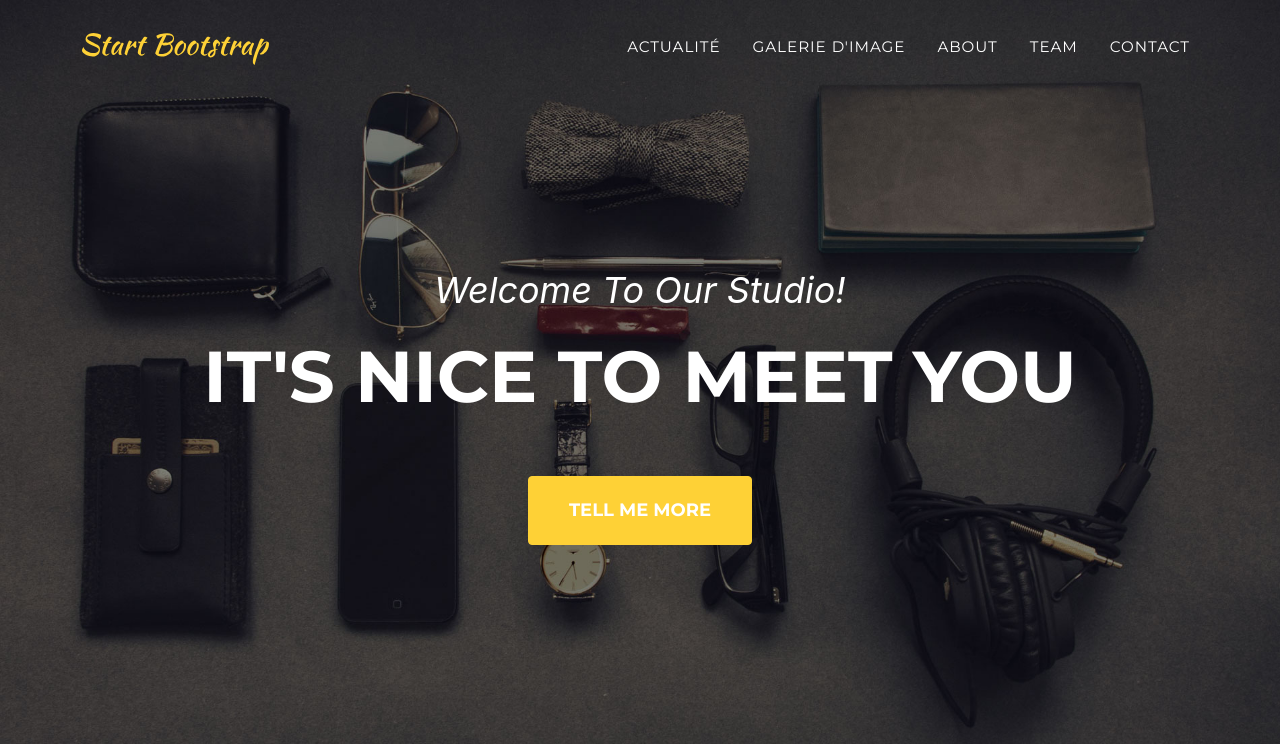
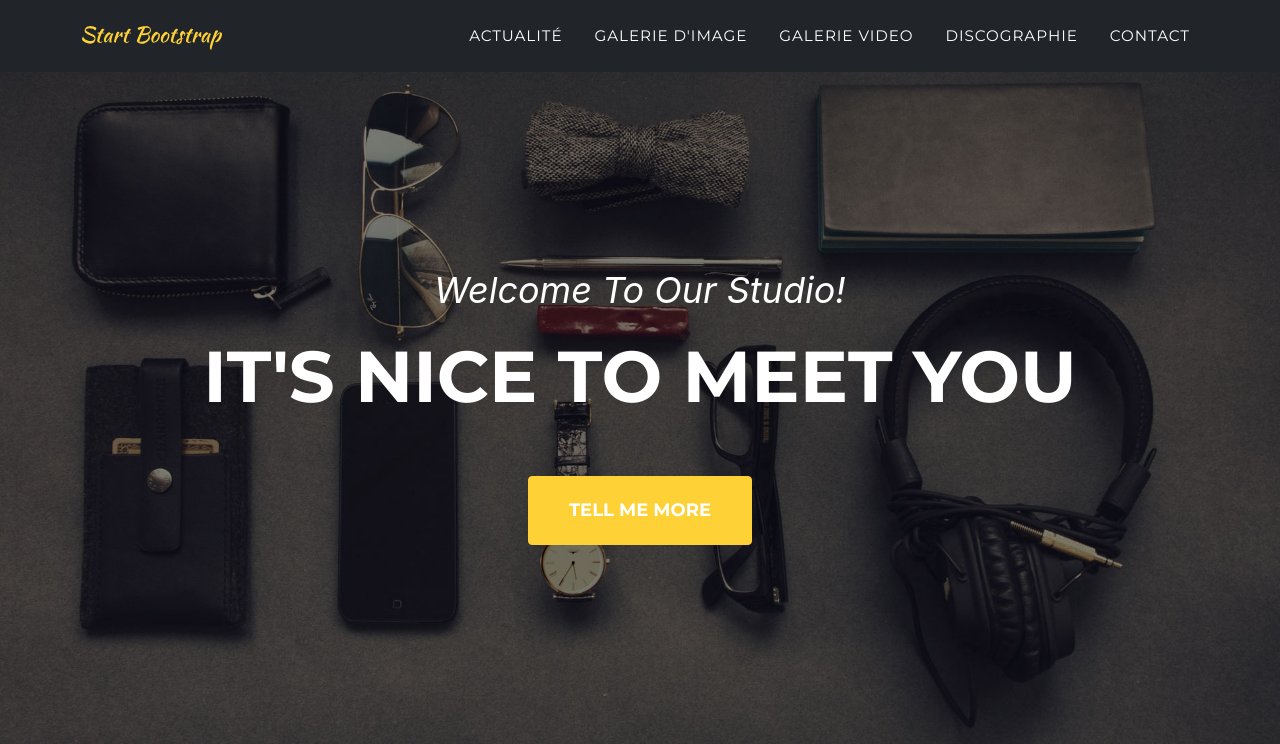
Before and after one commit to Greygoose78/JACSKON, a PHP site: page /index.php in a window 1280 px wide. Shown: the top 744 px of the page. Run offline with PHP 8.4, Linux system fonts and the light colour scheme; some web fonts are replaced.

Commit message:
Commencement du projet en groupe !

```diff
--- a/index.php
+++ b/index.php
@@ -43,17 +43,5 @@
             </div>
         </section>
         <?php include "partials/footer.php" ?>
-        <!-- Portfolio Modals-->
-
-        <!-- Bootstrap core JS-->
-        <script src="https://cdnjs.cloudflare.com/ajax/libs/jquery/3.5.1/jquery.min.js"></script>
-        <script src="https://cdn.jsdelivr.net/npm/bootstrap@4.5.3/dist/js/bootstrap.bundle.min.js"></script>
-        <!-- Third party plugin JS-->
-        <script src="https://cdnjs.cloudflare.com/ajax/libs/jquery-easing/1.4.1/jquery.easing.min.js"></script>
-        <!-- Contact form JS-->
-        <script src="assets/mail/jqBootstrapValidation.js"></script>
-        <script src="assets/mail/contact_me.js"></script>
-        <!-- Core theme JS-->
-        <script src="js/scripts.js"></script>
     </body>
 </html>
--- a/js/scripts.js
+++ b/js/scripts.js
@@ -40,16 +40,4 @@
         offset: 74,
     });
 
-    // Collapse Navbar
-    var navbarCollapse = function() {
-        if ($("#mainNav").offset().top > 100) {
-            $("#mainNav").addClass("navbar-shrink");
-        } else {
-            $("#mainNav").removeClass("navbar-shrink");
-        }
-    };
-    // Collapse now if page is not at top
-    navbarCollapse();
-    // Collapse the navbar when page is scrolled
-    $(window).scroll(navbarCollapse);
 })(jQuery); // End of use strict
--- a/partials/footer.php
+++ b/partials/footer.php
@@ -16,3 +16,13 @@
         </div>
     </footer>
 </html>
+<!-- Bootstrap core JS-->
+<script src="https://cdnjs.cloudflare.com/ajax/libs/jquery/3.5.1/jquery.min.js"></script>
+<script src="https://cdn.jsdelivr.net/npm/bootstrap@4.5.3/dist/js/bootstrap.bundle.min.js"></script>
+<!-- Third party plugin JS-->
+<script src="https://cdnjs.cloudflare.com/ajax/libs/jquery-easing/1.4.1/jquery.easing.min.js"></script>
+<!-- Contact form JS-->
+<script src="assets/mail/jqBootstrapValidation.js"></script>
+<script src="assets/mail/contact_me.js"></script>
+<!-- Core theme JS-->
+<script src="js/scripts.js"></script>
--- a/partials/header.php
+++ b/partials/header.php
@@ -18,9 +18,9 @@
     </head>
     <body id="page-top">
         <!-- Navigation-->
-        <nav class="navbar navbar-expand-lg navbar-dark fixed-top" id="mainNav">
+        <nav class="navbar navbar-expand-lg navbar-dark fixed-top navbar-shrink" id="mainNav">
             <div class="container">
-                <a class="navbar-brand js-scroll-trigger" href="#page-top"><img src="assets/img/navbar-logo.svg" alt="" /></a>
+                <a class="navbar-brand js-scroll-trigger" href="index.php"><img src="assets/img/navbar-logo.svg" alt="" /></a>
                 <button class="navbar-toggler navbar-toggler-right" type="button" data-toggle="collapse" data-target="#navbarResponsive" aria-controls="navbarResponsive" aria-expanded="false" aria-label="Toggle navigation">
                     Menu
                     <i class="fas fa-bars ml-1"></i>
@@ -29,8 +29,8 @@
                     <ul class="navbar-nav text-uppercase ml-auto">
                         <li class="nav-item"><a class="nav-link js-scroll-trigger" href="actualite.php">Actualité</a></li>
                         <li class="nav-item"><a class="nav-link js-scroll-trigger" href="galerie-image.php">Galerie d'image</a></li>
-                        <li class="nav-item"><a class="nav-link js-scroll-trigger" href="galerie-video.php">About</a></li>
-                        <li class="nav-item"><a class="nav-link js-scroll-trigger" href="discographie.php">Team</a></li>
+                        <li class="nav-item"><a class="nav-link js-scroll-trigger" href="galerie-video.php">Galerie Video</a></li>
+                        <li class="nav-item"><a class="nav-link js-scroll-trigger" href="discographie.php">Discographie</a></li>
                         <li class="nav-item"><a class="nav-link js-scroll-trigger" href="contact.php">Contact</a></li>
                     </ul>
                 </div>
```
